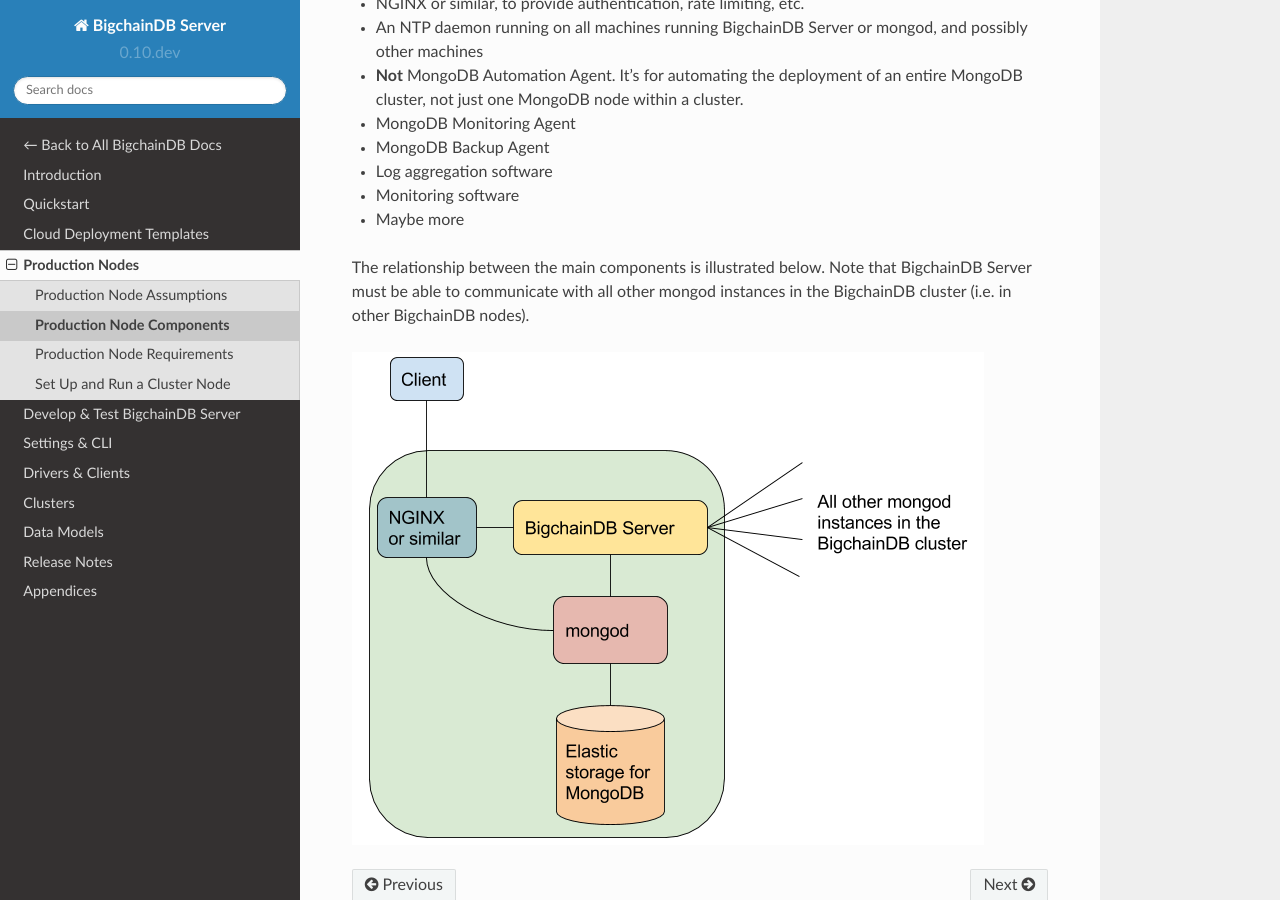
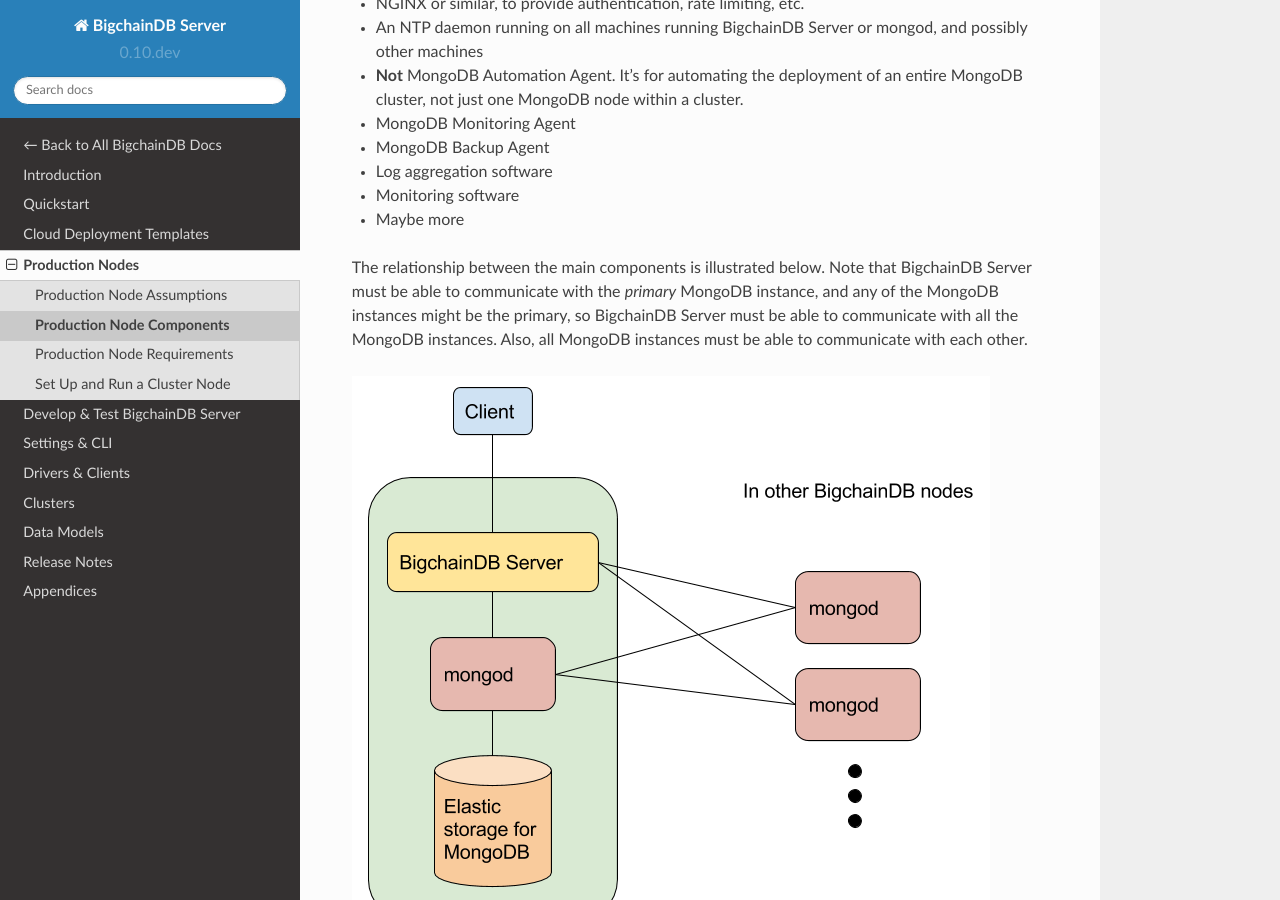
Before and after one commit to bigchaindb/bigchaindb, a Sphinx documentation site: the page built from docs/server/source/production-nodes/node-components.md, in a window 1280 px wide and 900 px high, scrolled down 360 px. Built offline with Sphinx 7.4.7 and the Read the Docs theme 2.0.0, drawn with Linux system fonts in a browser that asks for light colours; pages that are not in the unit, such as notebooks, are missing from menus.

Commit message:
modified the Bigchaindb node diagram & notes on it

```diff
--- a/docs/server/source/production-nodes/node-components.md
+++ b/docs/server/source/production-nodes/node-components.md
@@ -17,6 +17,6 @@
 * Monitoring software
 * Maybe more
 
-The relationship between the main components is illustrated below. Note that BigchainDB Server must be able to communicate with all other mongod instances in the BigchainDB cluster (i.e. in other BigchainDB nodes).
+The relationship between the main components is illustrated below. Note that BigchainDB Server must be able to communicate with the _primary_ MongoDB instance, and any of the MongoDB instances might be the primary, so BigchainDB Server must be able to communicate with all the MongoDB instances. Also, all MongoDB instances must be able to communicate with each other.
 
 ![Components of a production node](../_static/Node-components.png)
```
Also changed, not shown: docs/server/source/_static/Node-components.png.
